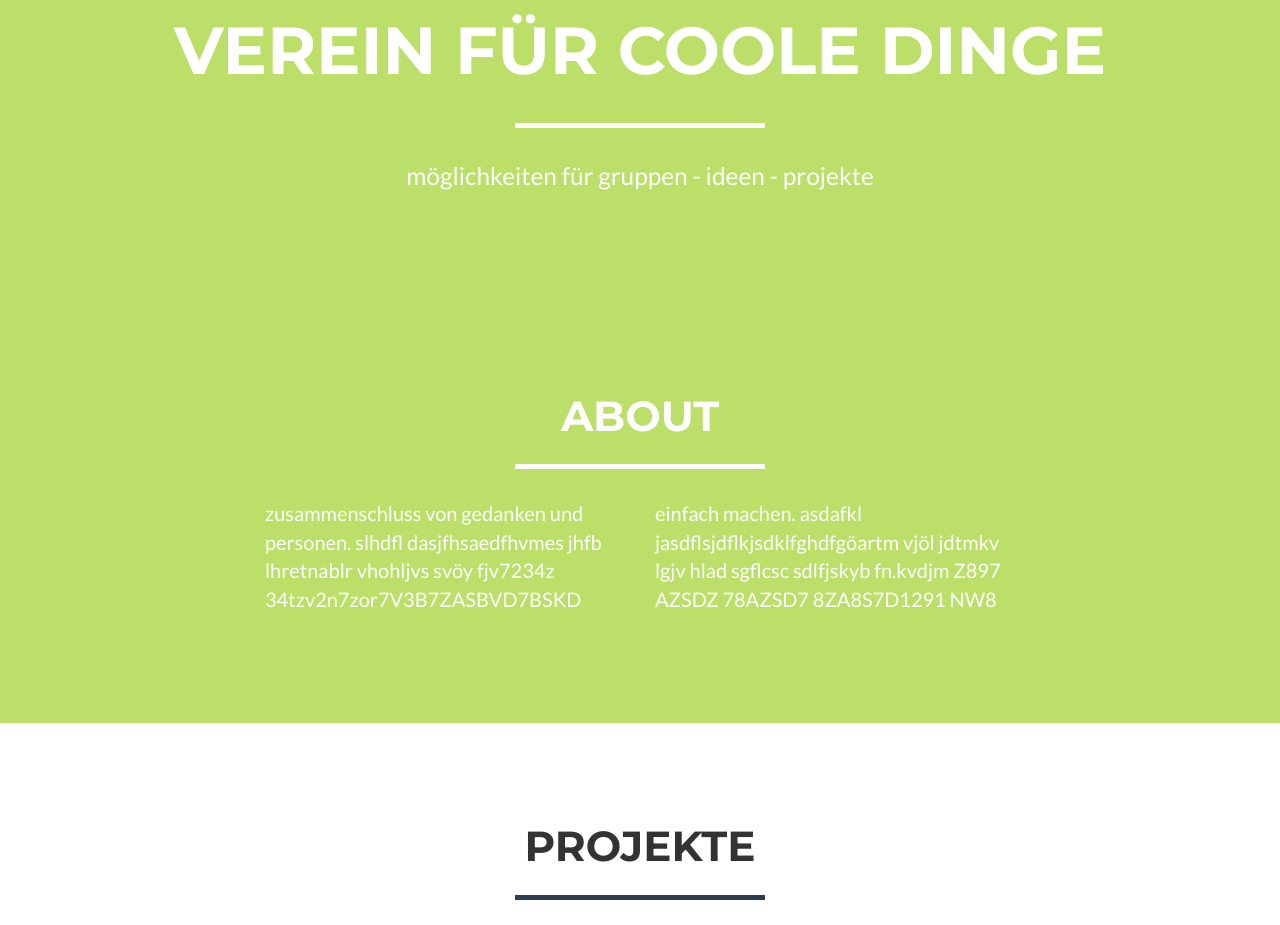
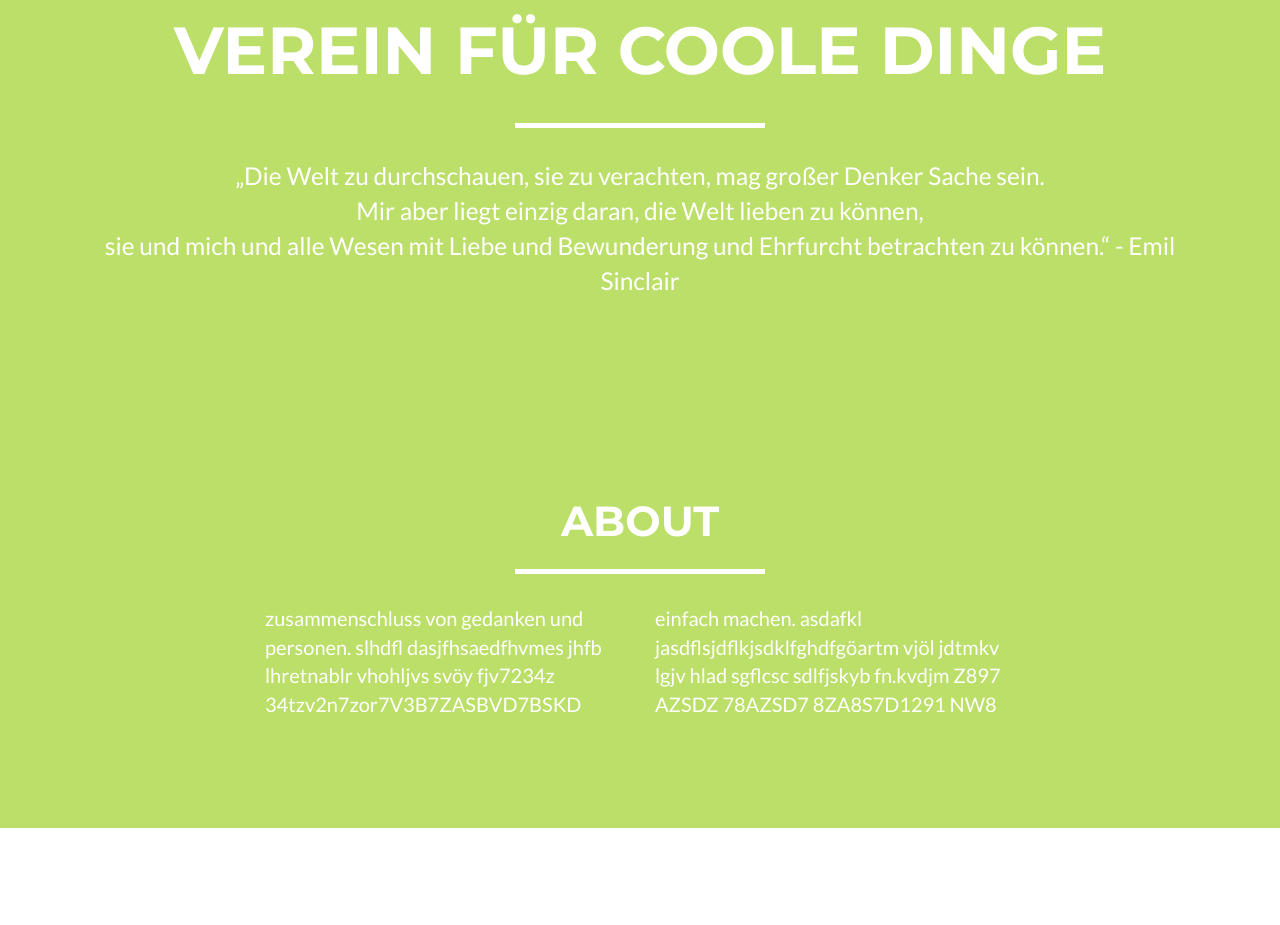
Before and after one commit to VfcD/VfcD.github.io, a website: page index.html in a window 1280 px wide. Shown: the part 937-1862 px from the top of the page. Drawn offline with nearby package versions, Linux system fonts and the light colour scheme.

Commit message:
Update index.html

```diff
--- a/index.html
+++ b/index.html
@@ -83,7 +83,9 @@
                     <div class="intro-text">
                         <span class="name">Verein für coole Dinge </span>
                         <hr class="star-light">
-                        <span class="skills"> möglichkeiten für gruppen - ideen - projekte </span>
+                        <span class="skills">„Die Welt zu durchschauen, sie zu verachten, mag großer Denker Sache sein. <br>
+				Mir aber liegt einzig daran, die Welt lieben zu können,<br>
+				sie und mich und alle Wesen mit Liebe und Bewunderung und Ehrfurcht betrachten zu können.“ -  Emil Sinclair </span>
                     </div>
                 </div>
             </div>
```
